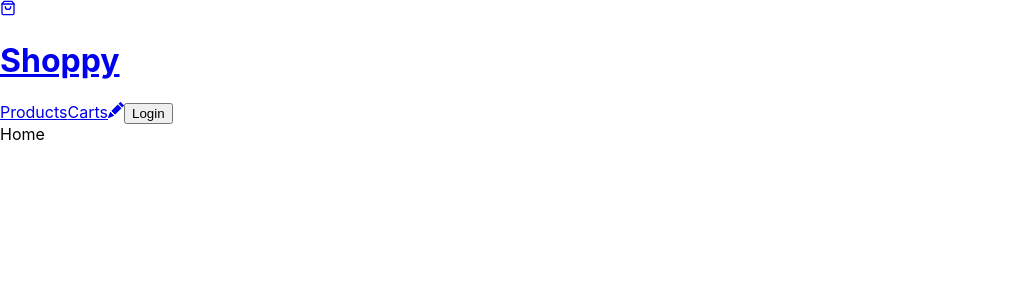
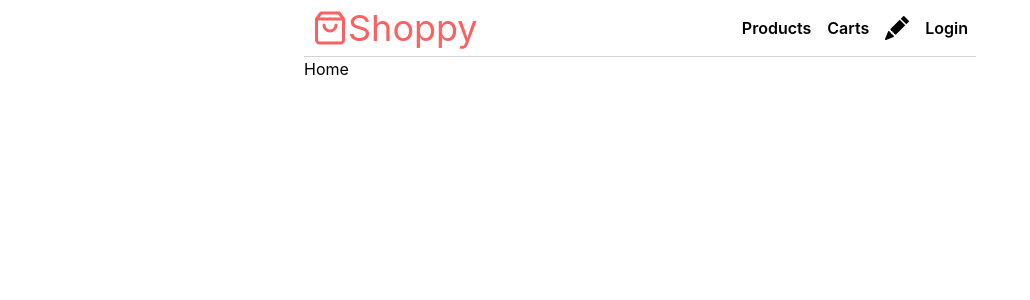
Before and after one commit to SimDaeHo/shopping-mall-Project, a React (Create React App) app: page / in a window 1280 px wide. Shown: the top 300 px of the page, without its empty margins (0-1030 px from the left). Built offline with nearby package versions, Linux system fonts and the light colour scheme.

Commit message:
헤더 스타일링

```diff
--- a/package.json
+++ b/package.json
@@ -38,6 +38,7 @@
     ]
   },
   "devDependencies": {
-    "eslint-config-react-app": "^7.0.1"
+    "eslint-config-react-app": "^7.0.1",
+    "tailwindcss": "^3.3.2"
   }
 }
--- a/src/components/Navbar.jsx
+++ b/src/components/Navbar.jsx
@@ -5,15 +5,15 @@
 
 export default function Navbar() {
   return (
-    <header>
-      <Link to="/">
+    <header className="flex justify-between border-b border-gray-300 p-2">
+      <Link to="/" className="flex items-center text-4xl text-brand">
         <FiShoppingBag />
         <h1>Shoppy</h1>
       </Link>
-      <nav>
+      <nav className="flex items-center gap-4 font-semibold">
         <Link to="/products">Products</Link>
         <Link to="/carts">Carts</Link>
-        <Link to="/products/new">
+        <Link to="/products/new" className="text-2xl">
           <BsFillPencilFill />
         </Link>
         <button>Login</button>
--- a/src/index.css
+++ b/src/index.css
@@ -1,13 +1,19 @@
+@tailwind base;
+@tailwind components;
+@tailwind utilities;
+
 body {
   margin: 0;
-  font-family: -apple-system, BlinkMacSystemFont, 'Segoe UI', 'Roboto', 'Oxygen',
-    'Ubuntu', 'Cantarell', 'Fira Sans', 'Droid Sans', 'Helvetica Neue',
-    sans-serif;
+  font-family: -apple-system, BlinkMacSystemFont, "Segoe UI", "Roboto", "Oxygen", "Ubuntu", "Cantarell", "Fira Sans", "Droid Sans", "Helvetica Neue", sans-serif;
   -webkit-font-smoothing: antialiased;
   -moz-osx-font-smoothing: grayscale;
+  @apply flex flex-col items-center;
+}
+
+#root {
+  @apply w-full max-w-2xl;
 }
 
 code {
-  font-family: source-code-pro, Menlo, Monaco, Consolas, 'Courier New',
-    monospace;
+  font-family: source-code-pro, Menlo, Monaco, Consolas, "Courier New", monospace;
 }
--- /dev/null
+++ b/tailwind.config.js
@@ -0,0 +1,12 @@
+/** @type {import('tailwindcss').Config} */
+module.exports = {
+  content: ["./src/**/*.{js,jsx}"],
+  theme: {
+    extend: {
+      colors: {
+        brand: "#F96162",
+      },
+    },
+  },
+  plugins: [],
+};
```
Also changed, not shown: 1 other file (tests, documents, lock files or other folders).
